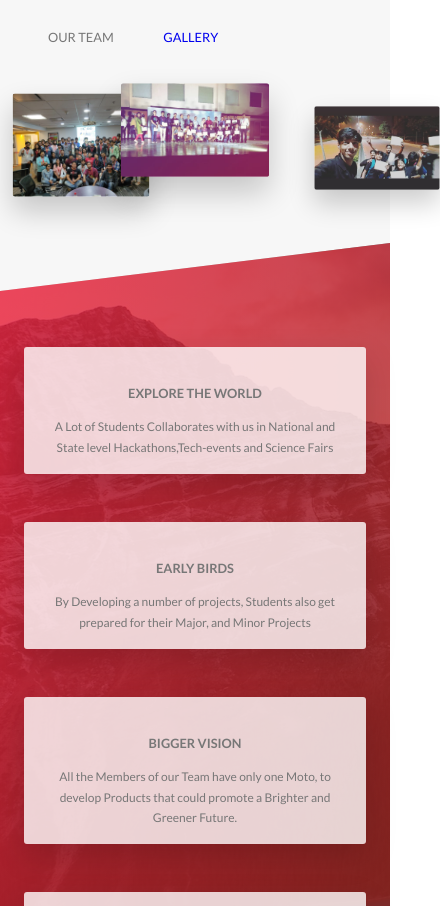
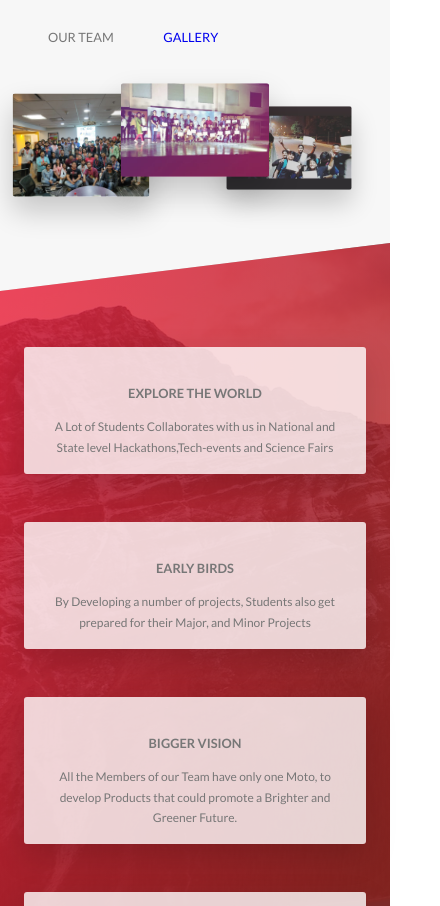
Before and after one commit to roopam527/minitroika.github.io, a website: page index.html in a window 390 px wide. Shown: the part 1092-1998 px from the top of the page, 440 px wide, since content can reach past the window. Drawn offline with nearby package versions, Linux system fonts and the light colour scheme; a web font is replaced by a local one.

Commit message:
Fixed a Bug
Fixed a Bug in Mobile Site. That Shifts Gallery's Image out of Window.

```diff
--- a/css/style.css
+++ b/css/style.css
@@ -434,7 +434,7 @@ body {
           transform: scale(1.3);
           z-index: 100; } }
     .composition__photo--p3 {
-      left: 20%;
+      right:20px;
       top: 10rem; }
       @media only screen and (max-width: 56.25em) {
         .composition__photo--p3 {
```
